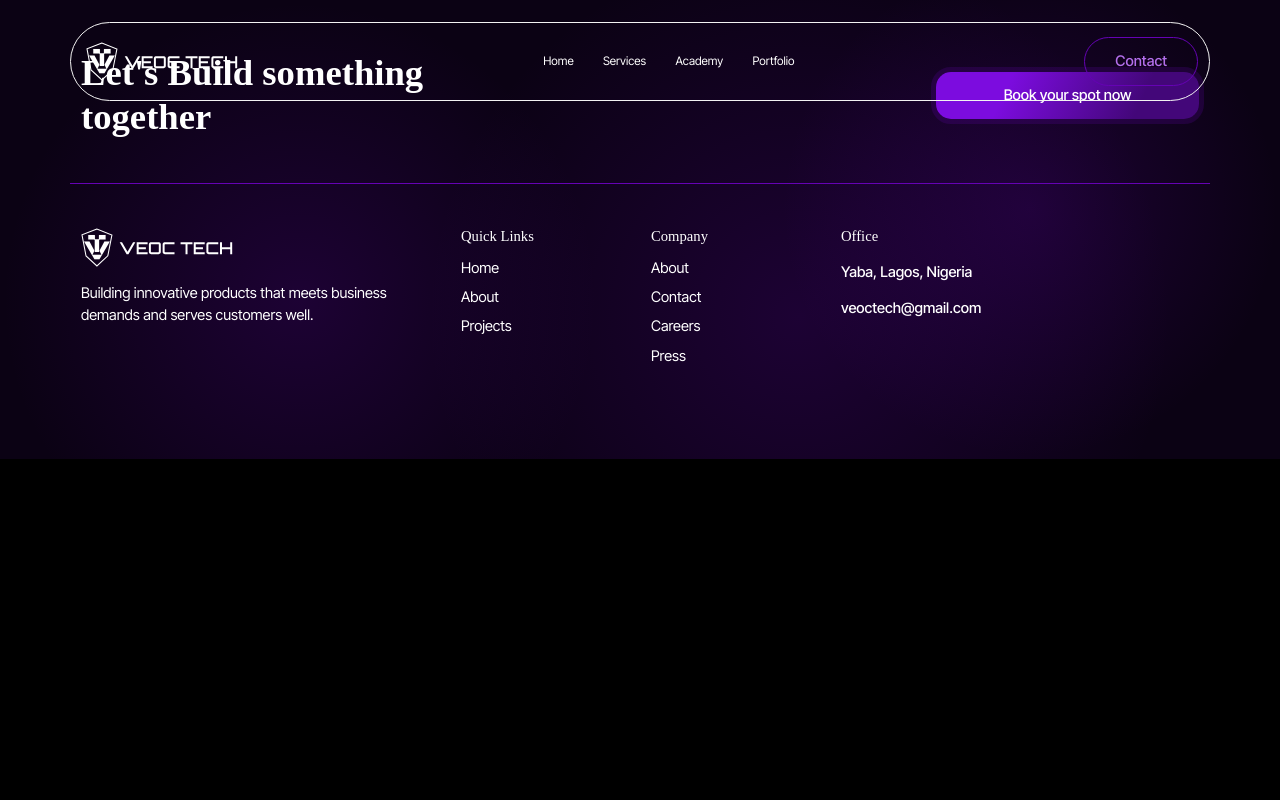
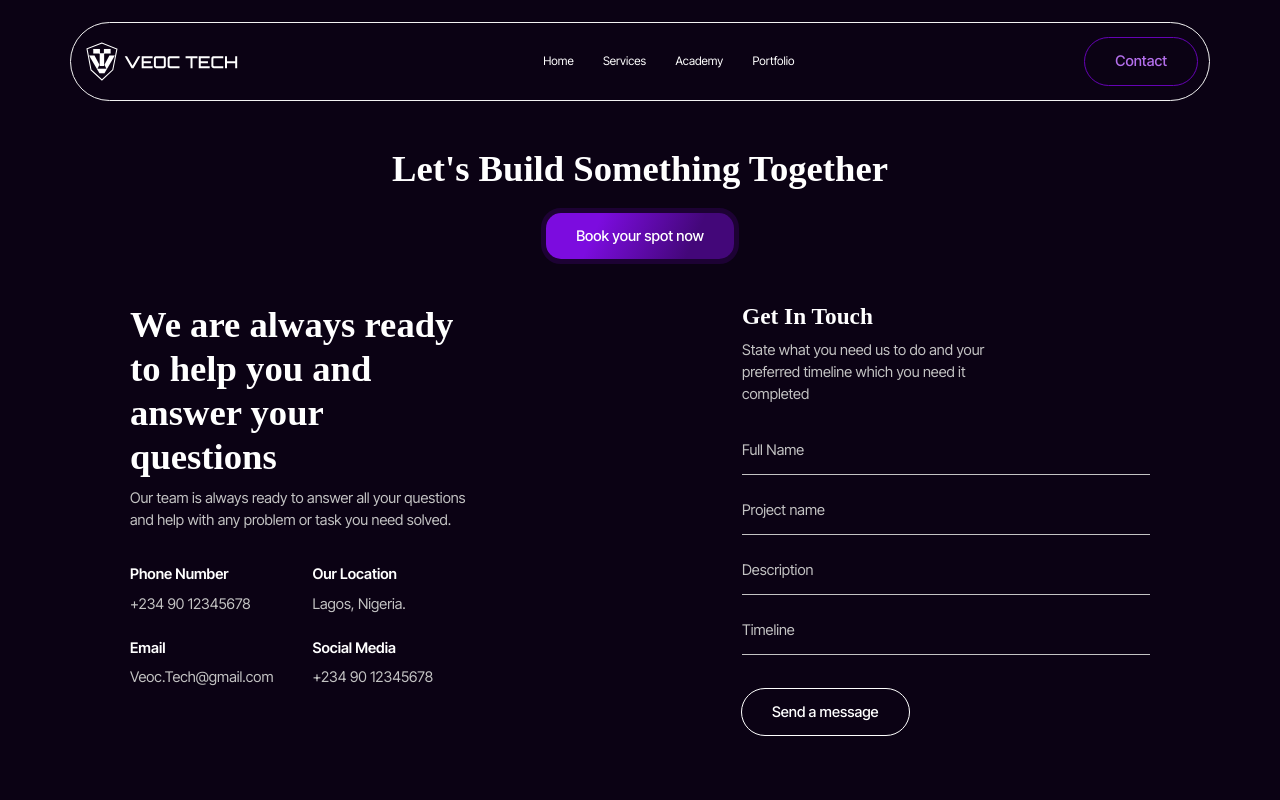
Before and after one commit to HoodieDan/veoc-tech, a React (Vite) app: page /contact-us in a window 1280 px wide. Shown: the top 800 px of the page. Built offline with nearby package versions, Linux system fonts and the light colour scheme; a web font is replaced by a local one.

Commit message:
fix: contact us url consistency/convension

```diff
--- a/src/App.tsx
+++ b/src/App.tsx
@@ -23,7 +23,7 @@
           <Route path="/services" element={<Services />} />
           <Route path="/academy" element={<Academy />} />
           <Route path="/portfolio" element={<Portfolio />} />
-          <Route path="/contact" element={<ContactUs />} />
+          <Route path="/contact-us" element={<ContactUs />} />
         </Routes>
       </div>
 
--- a/src/components/NavBar.tsx
+++ b/src/components/NavBar.tsx
@@ -29,7 +29,7 @@
                     </div>
 
                     <div className="right-links">
-                        <NavLink to='/contactUs'>
+                        <NavLink to='/contact-us'>
                             <button className="contact outline">Contact</button>
                         </NavLink>
                     </div>
--- a/src/pages/Contact.tsx
+++ b/src/pages/Contact.tsx
@@ -5,7 +5,7 @@
   { category: "Social Media", link: { label: "+234 90 12345678", href: "" } },
 ] as const;
 
-const Contact = () => {
+const ContactUs = () => {
   return (
     <section className="contact-us">
       <div className="contact-us__container">
@@ -78,4 +78,4 @@
   );
 };
 
-export default Contact;
+export default ContactUs;
```
